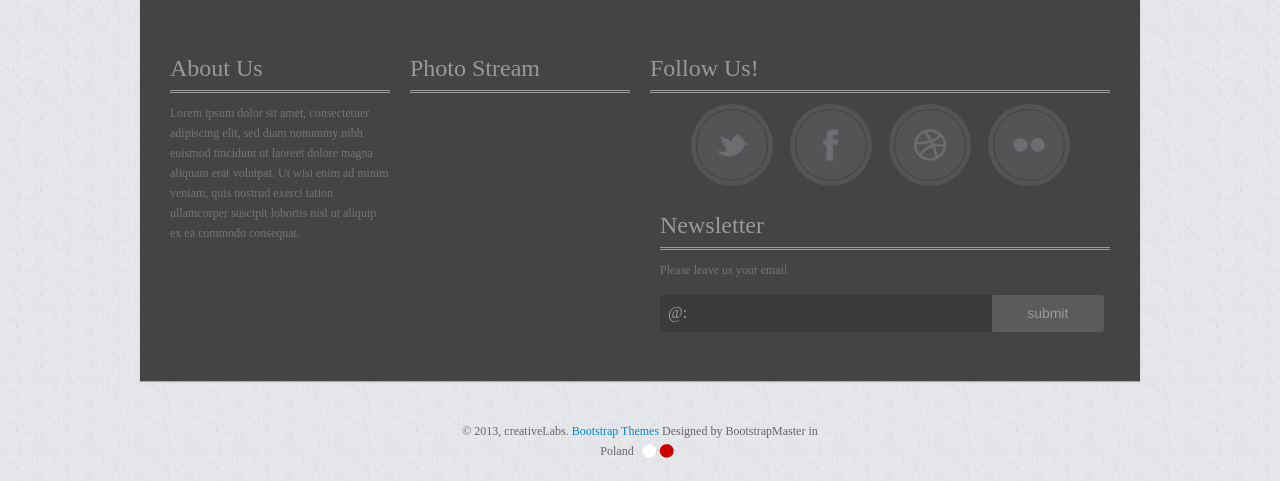
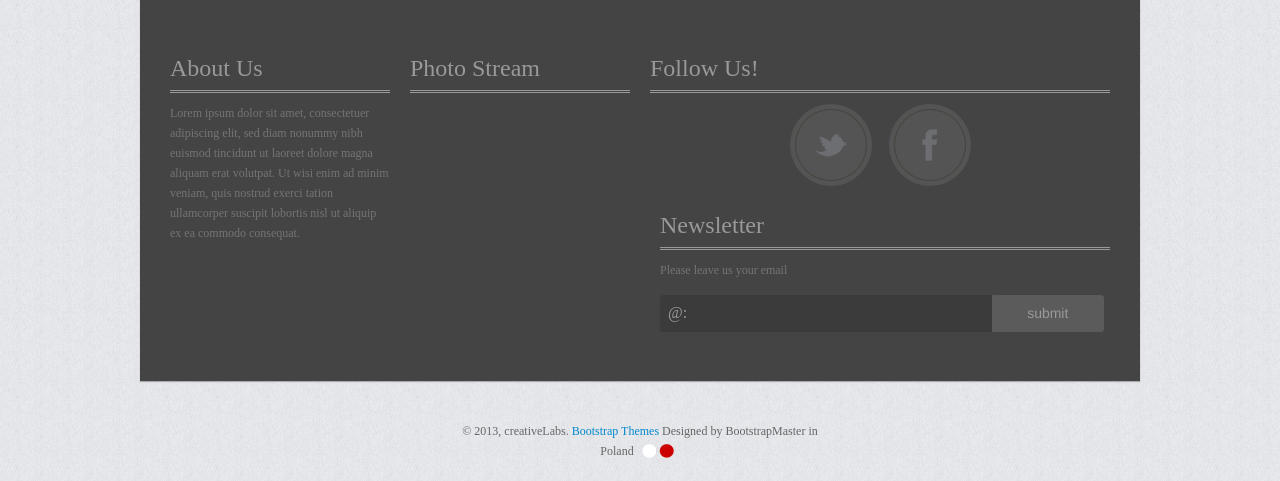
Before and after one commit to kojiai/website, a website: page public/index.html in a window 1280 px wide. Shown: the part 1957-2438 px from the top of the page. Drawn offline with Linux system fonts and the light colour scheme; a web font is replaced by a local one.

Commit message:
testing freeme template

```diff
--- a/public/index.html
+++ b/public/index.html
@@ -477,34 +477,6 @@
 										</div>
 									</div>
 								</li>
-								<li>
-									<div class="social-item">
-										<div class="social-info-wrap">
-											<div class="social-info">
-												<div class="social-info-front social-dribbble">
-													<a href="http://dribbble.com"></a>
-												</div>
-												<div class="social-info-back social-dribbble-hover">
-													<a href="http://dribbble.com"></a>
-												</div>
-											</div>
-										</div>
-									</div>
-								</li>
-								<li>
-									<div class="social-item">
-										<div class="social-info-wrap">
-											<div class="social-info">
-												<div class="social-info-front social-flickr">
-													<a href="http://flickr.com"></a>
-												</div>
-												<div class="social-info-back social-flickr-hover">
-													<a href="http://flickr.com"></a>
-												</div>
-											</div>
-										</div>
-									</div>
-								</li>
 							</ul>
 							<!-- end: Follow Us -->
 
```
